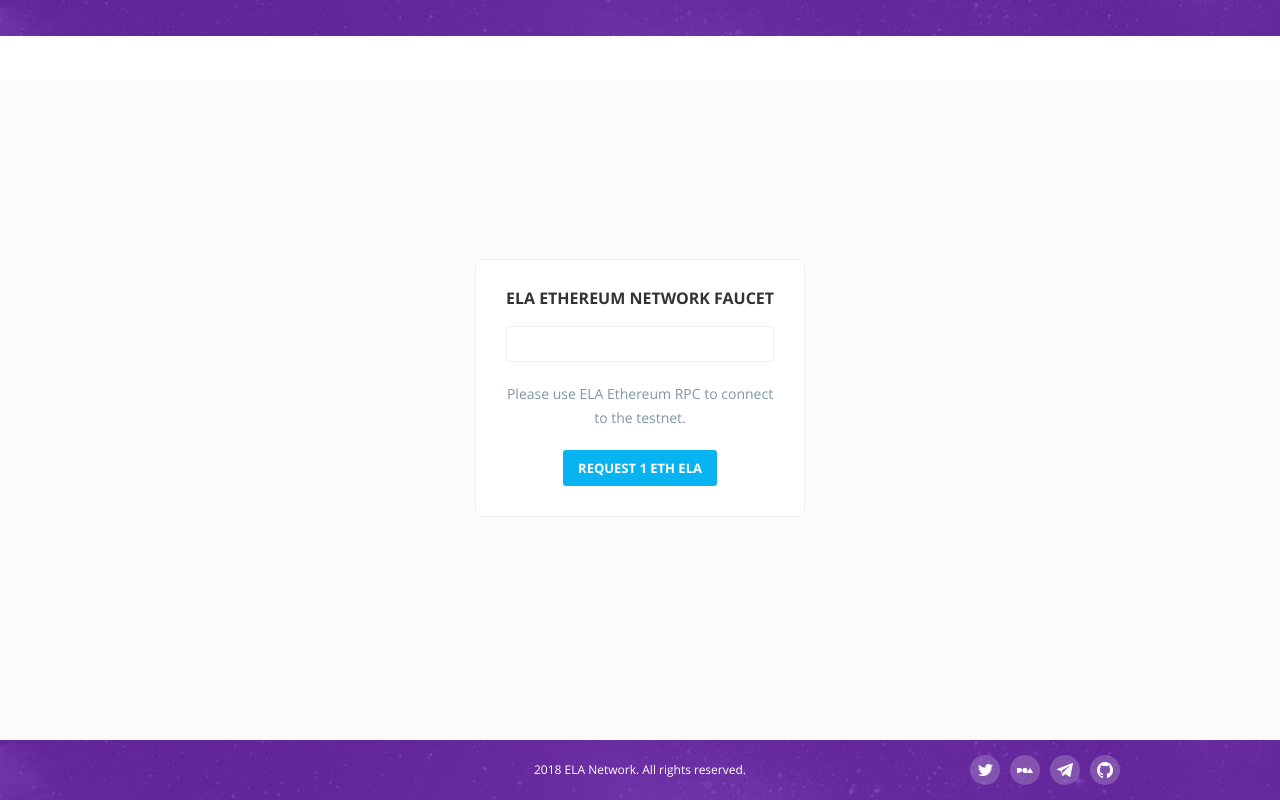
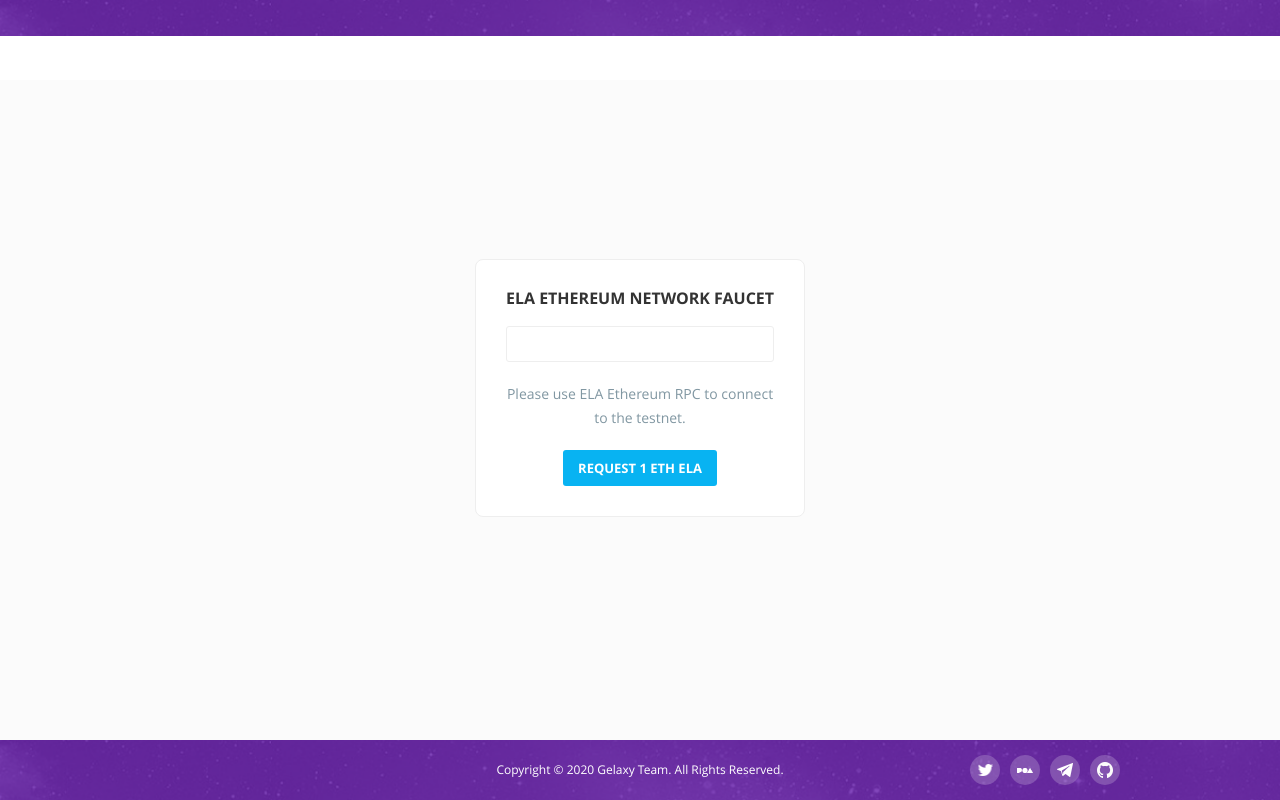
Before and after one commit to elastos/Elastos.ELA.SideChain.ESC.Faucet, a website: page public/index.html in a window 1280 px wide. Drawn offline with Linux system fonts and the light colour scheme.

Commit message:
update copyright

```diff
--- a/public/index.html
+++ b/public/index.html
@@ -44,7 +44,7 @@
     </div>
     <footer class="footer">
       <div class="container">
-        <p class="rights">2018 ELA Network. All rights reserved.</p>
+        <p class="rights">Copyright © 2020 Gelaxy Team. All Rights Reserved.</p>
 
         <div class="socials">
           <a href="https://twitter.com/Elastos_org" class="social social_twitter"></a>
```
